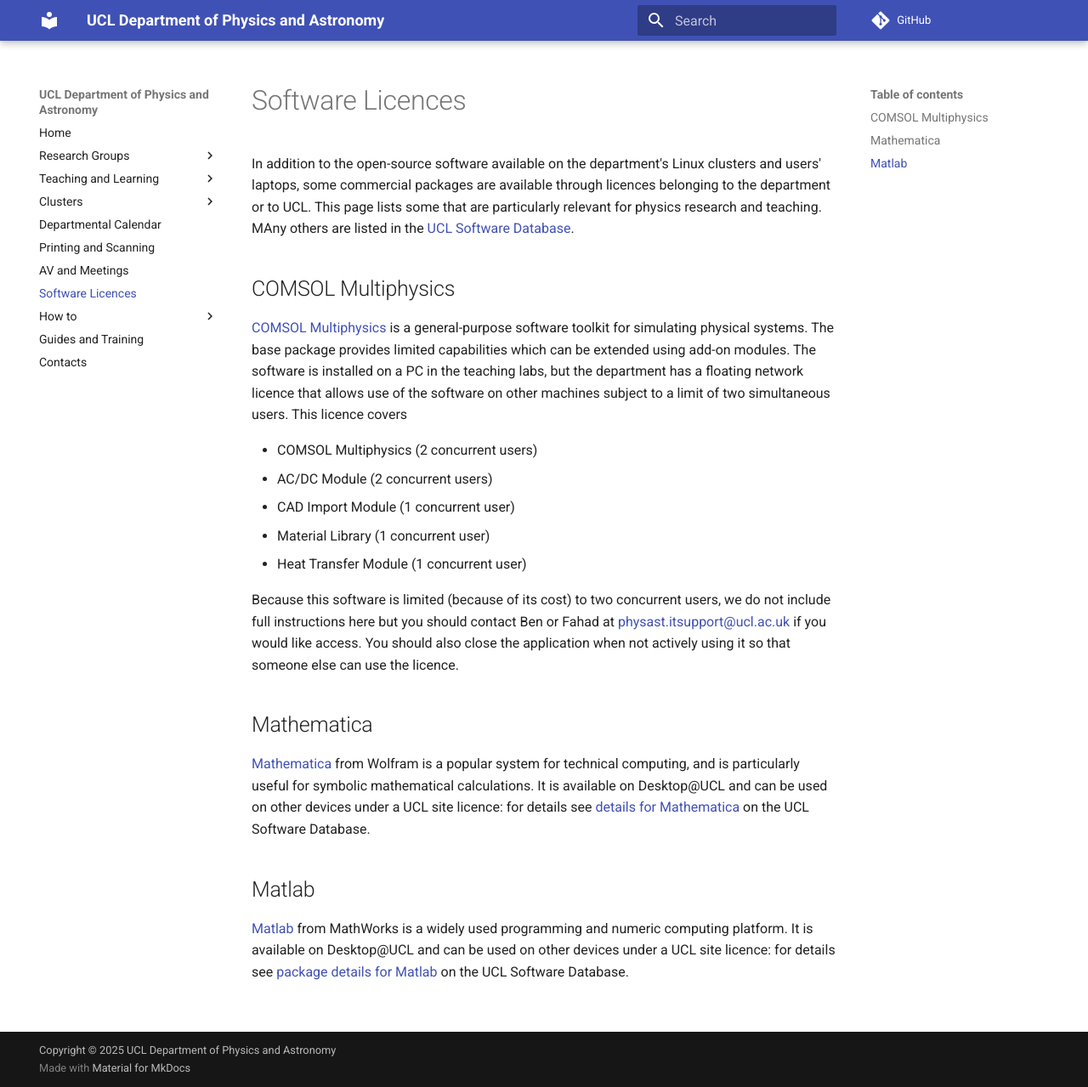
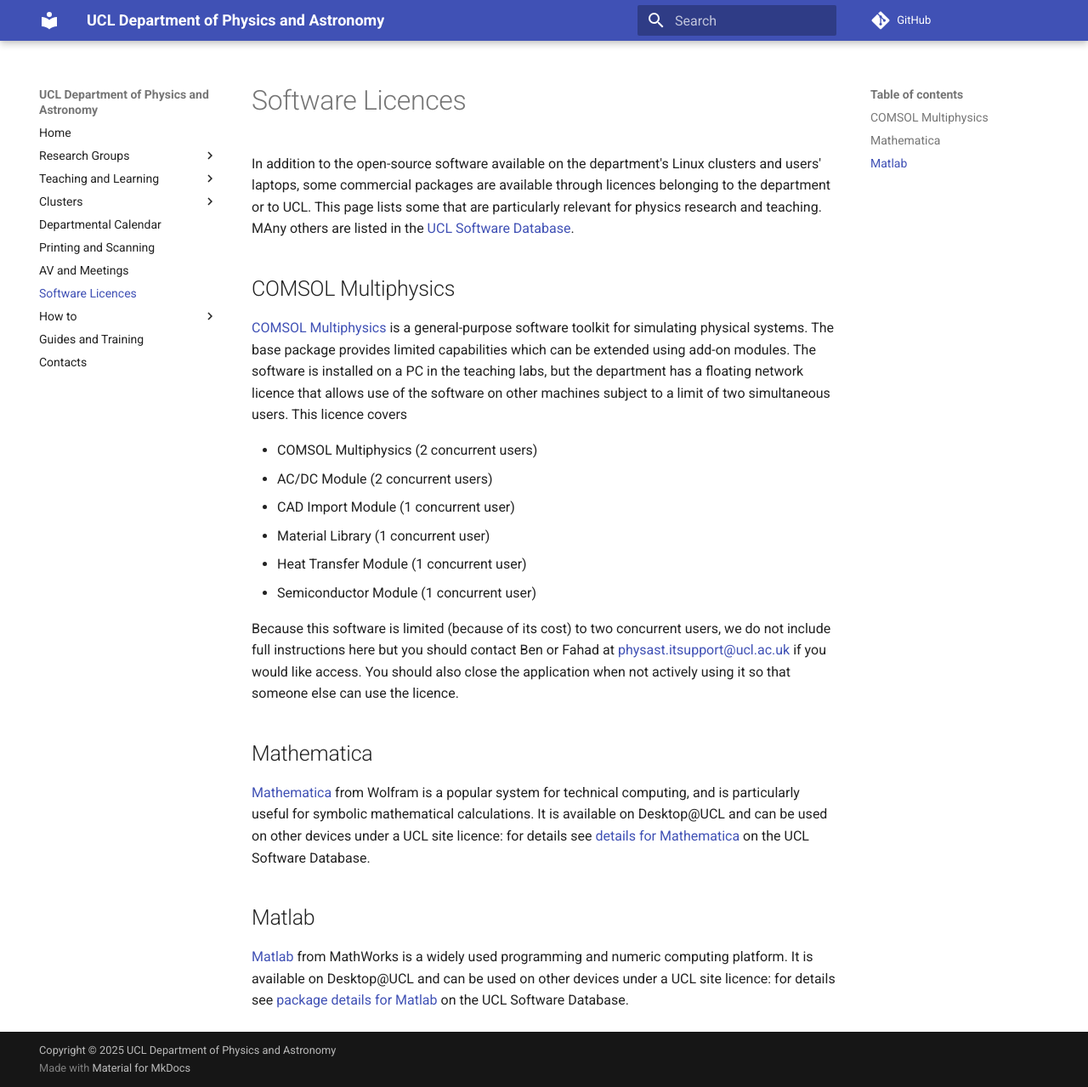
Before and after one commit to UCLPhysAst/uclphysast.github.io, an MkDocs documentation site: the page built from docs/software.md, in a window 1280 px wide and 1279 px high. Shown: the whole window at 85% size. Built offline with MkDocs 1.6.1 and Material for MkDocs 9.7.7, drawn with Linux system fonts in a browser that asks for light colours; comment, search, counter and statistics services are not loaded.

Commit message:
add COMSOL semiconductor module

```diff
--- a/docs/software.md
+++ b/docs/software.md
@@ -11,6 +11,7 @@
 - CAD Import Module (1 concurrent user)
 - Material Library (1 concurrent user)
 - Heat Transfer Module (1 concurrent user)
+- Semiconductor Module (1 concurrent user)
 
 Because this software is limited (because of its cost) to two concurrent users, we do not include full instructions here but you should contact Ben or Fahad at [physast.itsupport@ucl.ac.uk](mailto:physast.itsupport@ucl.ac.uk) if you would like access. You should also close the application when not actively using it so that someone else can use the licence.
 
```
